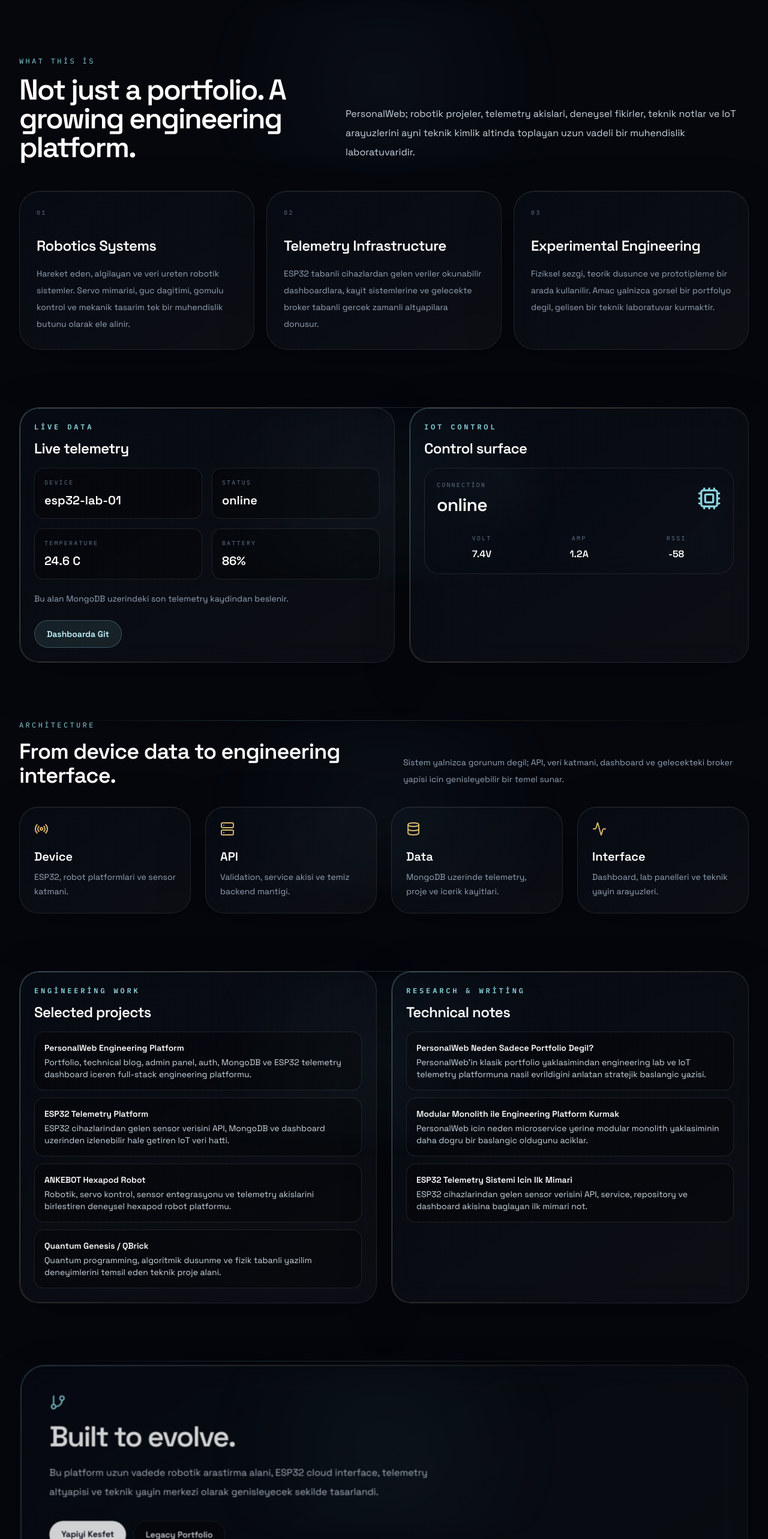
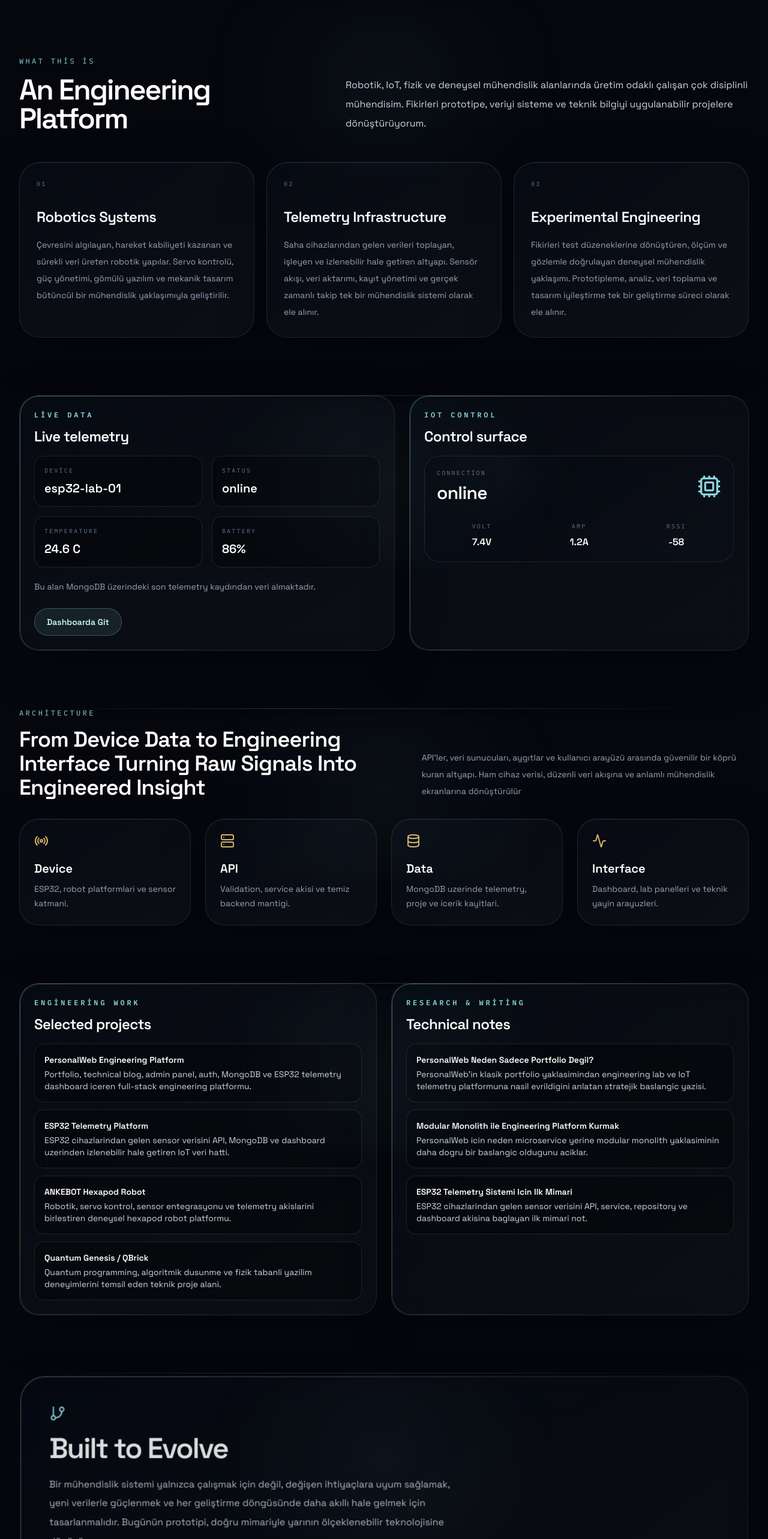
Before and after one commit to mansurkvk/PersonalWeb, a Next.js app: page / in a window 1280 px wide. Shown: the part 1080-3646 px from the top of the page at 60% size. Built offline with nearby package versions, Linux system fonts and the light colour scheme; no server answers; the database is empty.

Commit message:
Update Turkish text for clarity and accuracy
Signed-off-by: Muhammed Mansur KAVAK <58907427+mansurkvk@users.noreply.github.com>

```diff
--- a/src/app/page.tsx
+++ b/src/app/page.tsx
@@ -19,15 +19,15 @@ const architectureSteps = [
 const focusBlocks = [
   {
     title: "Robotics Systems",
-    text: "Hareket eden, algilayan ve veri ureten robotik sistemler. Servo mimarisi, guc dagitimi, gomulu kontrol ve mekanik tasarim tek bir muhendislik butunu olarak ele alinir."
+    text: "Çevresini algılayan, hareket kabiliyeti kazanan ve sürekli veri üreten robotik yapılar. Servo kontrolü, güç yönetimi, gömülü yazılım ve mekanik tasarım bütüncül bir mühendislik yaklaşımıyla geliştirilir."
   },
   {
     title: "Telemetry Infrastructure",
-    text: "ESP32 tabanli cihazlardan gelen veriler okunabilir dashboardlara, kayit sistemlerine ve gelecekte broker tabanli gercek zamanli altyapilara donusur."
+    text: "Saha cihazlarından gelen verileri toplayan, işleyen ve izlenebilir hale getiren altyapı. Sensör akışı, veri aktarımı, kayıt yönetimi ve gerçek zamanlı takip tek bir mühendislik sistemi olarak ele alınır."
   },
   {
     title: "Experimental Engineering",
-    text: "Fiziksel sezgi, teorik dusunce ve prototipleme bir arada kullanilir. Amac yalnizca gorsel bir portfolyo degil, gelisen bir teknik laboratuvar kurmaktir."
+    text: "Fikirleri test düzeneklerine dönüştüren, ölçüm ve gözlemle doğrulayan deneysel mühendislik yaklaşımı. Prototipleme, analiz, veri toplama ve tasarım iyileştirme tek bir geliştirme süreci olarak ele alınır."
   }
 ];
 
@@ -40,7 +40,7 @@ function sampleReading() {
     current: 0.42,
     batteryPercent: 86,
     signalStrength: -57,
-    deviceStatus: "sample-online",
+    deviceStatus: "active",
     motionState: "idle",
     createdAt: new Date(),
     sample: true
@@ -65,11 +65,11 @@ export default async function HomePage() {
           <div>
             <p className="font-mono-lab text-xs uppercase tracking-[0.28em] text-[#8bd3dd]">What this is</p>
             <h2 className="mt-4 max-w-2xl text-4xl font-semibold leading-tight tracking-[-0.045em] text-white sm:text-5xl">
-              Not just a portfolio. A growing engineering platform.
+              An Engineering Platform
             </h2>
           </div>
           <p className="max-w-2xl text-base leading-8 text-slate-300 lg:justify-self-end">
-            PersonalWeb; robotik projeler, telemetry akislari, deneysel fikirler, teknik notlar ve IoT arayuzlerini ayni teknik kimlik altinda toplayan uzun vadeli bir muhendislik laboratuvaridir.
+            Robotik, IoT, fizik ve deneysel mühendislik alanlarında üretim odaklı çalışan çok disiplinli mühendisim. Fikirleri prototipe, veriyi sisteme ve teknik bilgiyi uygulanabilir projelere dönüştürüyorum.
           </p>
         </div>
 
@@ -93,7 +93,7 @@ export default async function HomePage() {
             <Metric label="Battery" value={`${latest.batteryPercent ?? "N/A"}%`} />
           </div>
           <p className="mt-5 text-sm leading-6 text-slate-400">
-            {isSample ? "Gercek cihaz verisi gelene kadar sample telemetry gosterilir." : "Bu alan MongoDB uzerindeki son telemetry kaydindan beslenir."}
+            {isSample ? "MongoDB cihaz verisi yerine yerel veriler gösterilmektedir." : "Bu alan MongoDB üzerindeki son telemetry kaydından veri almaktadır."}
           </p>
           <Link href="/esp" className="mt-6 inline-flex rounded-full border border-[#8bd3dd]/30 bg-[#8bd3dd]/10 px-5 py-3 text-sm font-semibold text-[#c9f8ff] transition hover:bg-[#8bd3dd]/18 hover:text-white">
             Dashboarda Git
@@ -122,10 +122,10 @@ export default async function HomePage() {
         <div className="mb-8 flex flex-col gap-4 md:flex-row md:items-end md:justify-between">
           <div>
             <p className="font-mono-lab text-xs uppercase tracking-[0.28em] text-[#8bd3dd]">Architecture</p>
-            <h2 className="mt-4 text-3xl font-semibold tracking-tight text-white sm:text-4xl">From device data to engineering interface.</h2>
+            <h2 className="mt-4 text-3xl font-semibold tracking-tight text-white sm:text-4xl">From Device Data to Engineering Interface Turning Raw Signals Into Engineered Insight</h2>
           </div>
           <p className="max-w-xl text-sm leading-7 text-slate-400">
-            Sistem yalnizca gorunum degil; API, veri katmani, dashboard ve gelecekteki broker yapisi icin genisleyebilir bir temel sunar.
+            API’ler, veri sunucuları, aygıtlar ve kullanıcı arayüzü arasında güvenilir bir köprü kuran altyapı. Ham cihaz verisi, düzenli veri akışına ve anlamlı mühendislik ekranlarına dönüştürülür
           </p>
         </div>
         <div className="grid gap-6 lg:grid-cols-4">
@@ -168,9 +168,9 @@ export default async function HomePage() {
       <section className="page-section mx-auto max-w-7xl px-4 pb-28 sm:px-6 lg:px-8">
         <div className="glass-panel lab-border rounded-[2.6rem] p-8 sm:p-12">
           <GitBranch className="size-7 text-[#8bd3dd]" />
-          <h2 className="mt-5 max-w-3xl text-4xl font-semibold tracking-[-0.045em] text-white sm:text-5xl">Built to evolve.</h2>
+          <h2 className="mt-5 max-w-3xl text-4xl font-semibold tracking-[-0.045em] text-white sm:text-5xl">Built to Evolve</h2>
           <p className="mt-5 max-w-2xl leading-8 text-slate-300">
-            Bu platform uzun vadede robotik arastirma alani, ESP32 cloud interface, telemetry altyapisi ve teknik yayin merkezi olarak genisleyecek sekilde tasarlandi.
+            Bir mühendislik sistemi yalnızca çalışmak için değil, değişen ihtiyaçlara uyum sağlamak, yeni verilerle güçlenmek ve her geliştirme döngüsünde daha akıllı hale gelmek için tasarlanmalıdır. Bugünün prototipi, doğru mimariyle yarının ölçeklenebilir teknolojisine dönüşür.
           </p>
           <div className="mt-8 flex flex-wrap gap-3">
             <Link href="/info" className="rounded-full bg-white px-5 py-3 text-sm font-semibold text-slate-950 transition hover:bg-[#dff8fb]">
```
